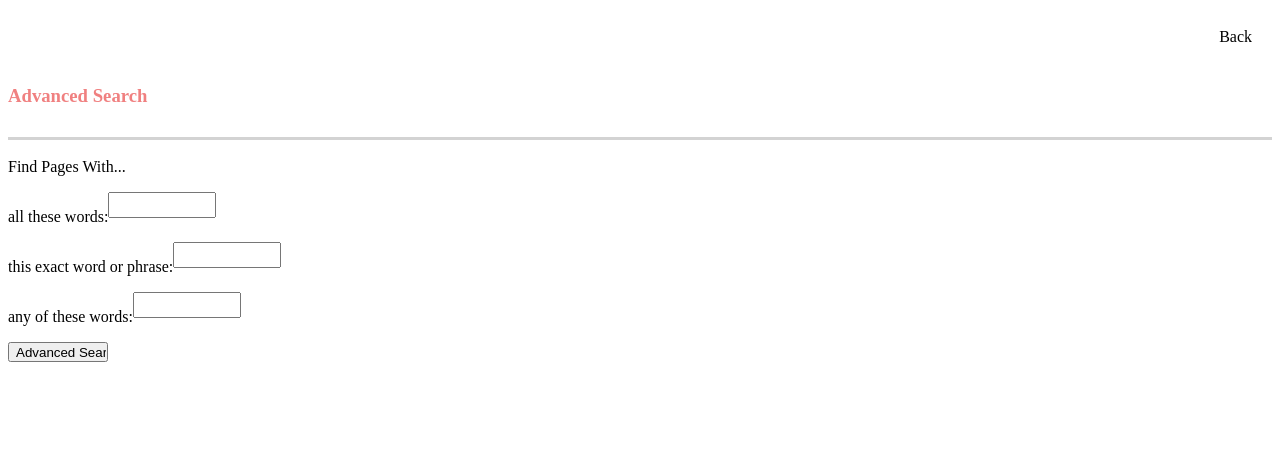
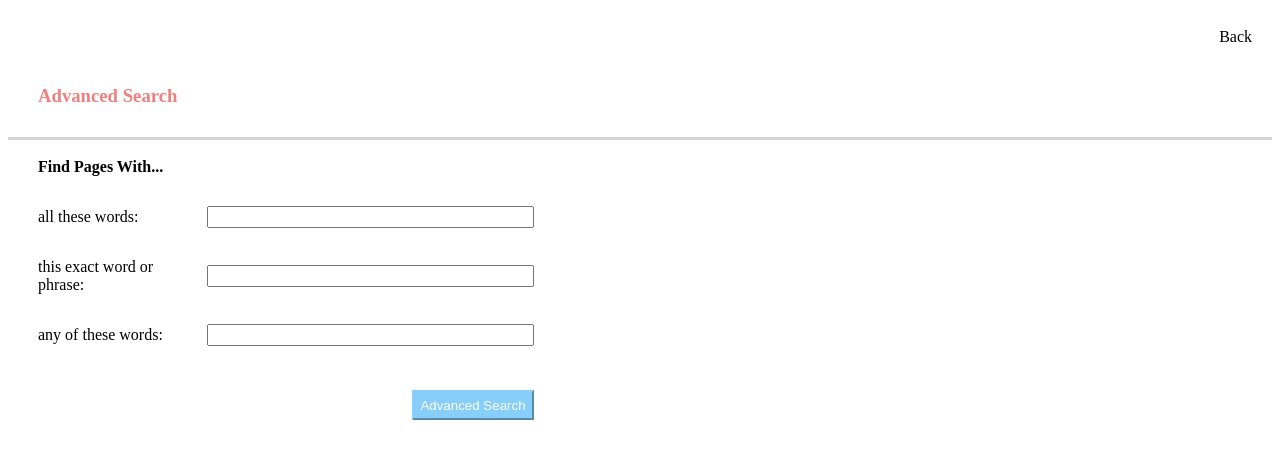
Before and after one commit to livinloikelarry/Search, a plain HTML site: page advancedSearch.html in a window 1280 px wide. Drawn offline with Linux system fonts and the light colour scheme.

Commit message:
styled advanced search page

```diff
--- a/advancedSearch.html
+++ b/advancedSearch.html
@@ -16,19 +16,39 @@
       }
       h3 {
         color: lightcoral;
-        padding-bottom: 30px;
+        padding: 0px 0px 30px 30px;
         border-bottom: solid lightgray;
       }
       .advancedForm {
-        width: 50%;
+        width: 40%;
+        padding-left: 30px;
       }
       form > div {
         display: flex;
         flex-direction: row;
+        align-items: center;
       }
       form input {
-        height: 20px;
-        width: 100px;
+        height: 16px;
+        width: 80%;
+        margin: 0px 10px;
+      }
+      form p {
+        width: 40%;
+      }
+      #findWith {
+        font-weight: bold;
+      }
+      #searchButton {
+        margin-top: 30px;
+        width: fit-content;
+        height: 30px;
+        background-color: lightskyblue;
+        color: white;
+        border-color: lightskyblue;
+      }
+      .button {
+        float: right;
       }
     </style>
   </head>
@@ -37,8 +57,8 @@
       <a href="index.html">Back</a>
     </div>
     <h3>Advanced Search</h3>
-    <p>Find Pages With...</p>
     <div class="advancedForm">
+      <p id="findWith">Find Pages With...</p>
       <form action="https://google.com/search">
         <div>
           <p>all these words:</p>
@@ -52,7 +72,9 @@
           <p>any of these words:</p>
           <input type="text" name="q" />
         </div>
-        <input type="submit" value="Advanced Search" />
+        <div class="button">
+          <input id="searchButton" type="submit" value="Advanced Search" />
+        </div>
       </form>
     </div>
   </body>
```
